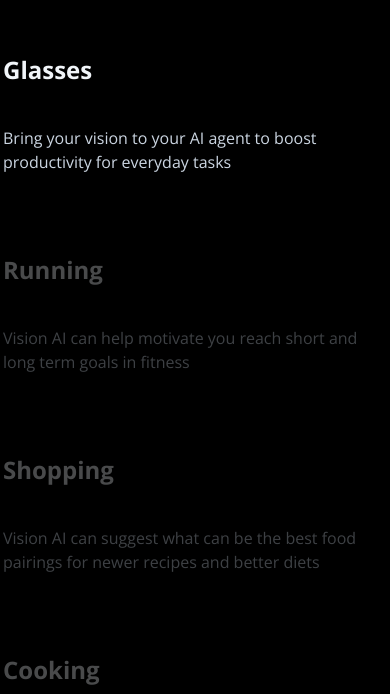
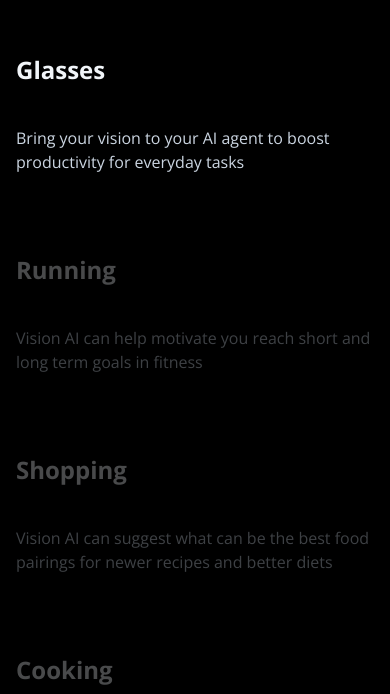
Before and after one commit to troxtele/viai, a Next.js app: page / in a window 390 px wide. Shown: the part 910-1604 px from the top of the page. Built offline with nearby package versions, Linux system fonts and the light colour scheme.

Commit message:
Update UI styles and responsiveness

```diff
--- a/src/components/ui/macbook-scroll.tsx
+++ b/src/components/ui/macbook-scroll.tsx
@@ -67,7 +67,7 @@ export const MacbookScroll = ({
   return (
     <div
       ref={ref}
-      className="min-h-[200vh] flex flex-col bg-dark items-center py-0 justify-start flex-shrink-0 [perspective:800px] "
+      className="h-screen sm:min-h-[200vh] flex flex-col bg-dark items-center py-0 justify-start flex-shrink-0 [perspective:800px] "
     >
       <motion.h2
         style={{
--- a/src/components/ui/navbar-menu.tsx
+++ b/src/components/ui/navbar-menu.tsx
@@ -95,7 +95,7 @@ export const ProductItem = ({
         width={140}
         height={70}
         alt={title}
-        className="flex-shrink-0 rounded-md shadow-2xl"
+        className="flex-shrink-0 rounded-md shadow-2xl h-full w-full"
       />
       <div>
         <h4 className="text-xl font-bold mb-1 text-white">{title}</h4>
--- a/src/components/ui/sticky-scroll-reveal.tsx
+++ b/src/components/ui/sticky-scroll-reveal.tsx
@@ -61,9 +61,9 @@ export const StickyScroll = ({
     >
       <div ref={ref} className="flex justify-center relative space-x-16">
         <div className="div relative flex items-start">
-          <div className="max-w-2xl">
+          <div className="max-w-[46rem]">
             {content.map((item, index) => (
-              <div id={item.id} key={item.title + index} className="my-20">
+              <div id={item.id} key={item.title + index} className="my-20 px-4">
                 <motion.h2
                   initial={{
                     opacity: 0,
--- a/src/sections/common/Header/Navbar.tsx
+++ b/src/sections/common/Header/Navbar.tsx
@@ -83,7 +83,7 @@ export default function Navbar() {
           />
         </Link>
         <MenuItem setActive={setActive} active={active} item="Rediscover">
-          <div className="text-sm grid grid-cols-2 gap-10 p-4">
+          <div className="text-sm grid sm:grid-cols-2 gap-10 p-4">
             {content.map((item, index) => (
               <ProductItem
                 key={index}
```
